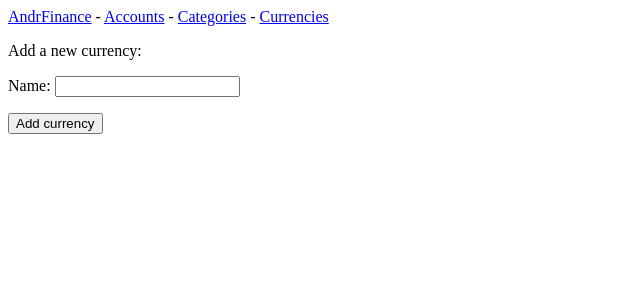
After one commit to frolov-andrey/AndrFinace, a Django app: page /new_currency/ in a window 1280 px wide. The commit adds this page. Shown: the top 300 px of the page, without its empty margins (0-640 px from the left). Run offline with Django 5.2, Linux system fonts and the light colour scheme.

Commit message:
add currency

```diff
--- a/andr_finance/forms.py
+++ b/andr_finance/forms.py
@@ -1,5 +1,13 @@
 from django import forms
-from .models import Category
+from .models import Category, Currency
+
+
+class CurrencyForm(forms.ModelForm):
+    name = forms.CharField(max_length=200)
+
+    class Meta:
+        model = Currency
+        fields = ['name']
 
 
 class CategoryForm(forms.ModelForm):
--- a/andr_finance/models.py
+++ b/andr_finance/models.py
@@ -1,5 +1,4 @@
 from django.db import models
-# from django.forms import ModelForm
 
 
 class Currency(models.Model):
--- a/andr_finance/templates/andr_finance/base.html
+++ b/andr_finance/templates/andr_finance/base.html
@@ -1,7 +1,8 @@
 <p>
     <a href="{% url 'andr_finance:index' %}">AndrFinance</a> -
     <a href="{% url 'andr_finance:accounts' %}">Accounts</a> -
-    <a href="{% url 'andr_finance:categories' %}">Categories</a>
+    <a href="{% url 'andr_finance:categories' %}">Categories</a> -
+    <a href="{% url 'andr_finance:currencies' %}">Currencies</a>
 </p>
 
 {% block content %}{% endblock content %}
--- /dev/null
+++ b/andr_finance/templates/andr_finance/new_currency.html
@@ -0,0 +1,12 @@
+{% extends "andr_finance/base.html" %}
+
+{% block content %}
+  <p>Add a new currency:</p>
+
+  <form action="{% url 'andr_finance:new_currency' %}" method='post'>
+    {% csrf_token %}
+    {{ form.as_p }}
+    <button name="submit">Add currency</button>
+  </form>
+
+{% endblock content %}
--- a/andr_finance/urls.py
+++ b/andr_finance/urls.py
@@ -6,8 +6,11 @@ app_name = 'andr_finance'
 urlpatterns = [
     path('', views.index, name='index'),
 
-    path('accounts/', views.accounts, name='accounts'),
-
     path('categories/', views.categories, name='categories'),
     path('new_category/', views.new_category, name='new_category'),
+
+    path('currencies/', views.currencies, name='currencies'),
+    path('new_currency/', views.new_currency, name='new_currency'),
+
+    path('accounts/', views.accounts, name='accounts'),
 ]
--- a/andr_finance/views.py
+++ b/andr_finance/views.py
@@ -1,7 +1,7 @@
 from django.shortcuts import render, redirect
 
-from .models import Account, Category
-from .forms import CategoryForm
+from .models import Account, Category, Currency
+from .forms import CategoryForm, CurrencyForm
 
 
 def index(request):
@@ -35,3 +35,22 @@ def new_category(request):
     # Вывести пустую или недействительную форму
     context = {'form': form}
     return render(request, 'andr_finance/new_category.html', context)
+
+
+def currencies(request):
+    currencies = Currency.objects.order_by('name')
+    context = {'currencies': currencies}
+    return render(request, 'andr_finance/currencies.html', context)
+
+
+def new_currency(request):
+    if request.method != 'POST':
+        form = CurrencyForm
+    else:
+        form = CurrencyForm(data=request.POST)
+        if form.is_valid():
+            form.save()
+            return redirect('andr_finance:currencies')
+
+    context = {'form': form}
+    return render(request, 'andr_finance/new_currency.html', context)
```
Also changed, not shown: andr_finance/templates/andr_finance/currencies.html (added, +17 -0 lines).
